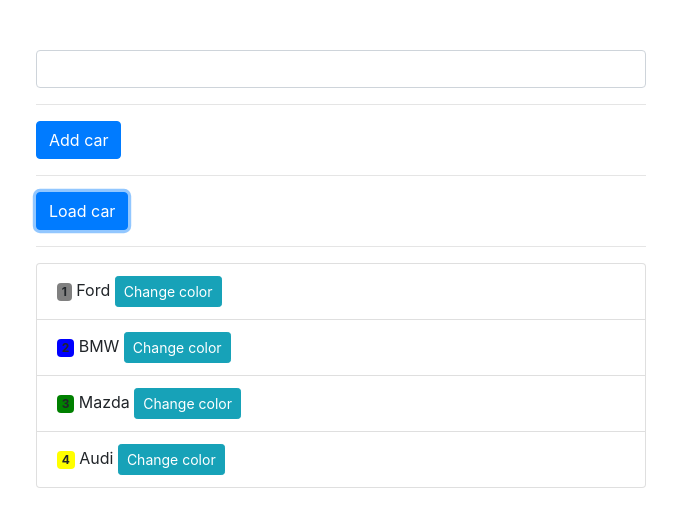
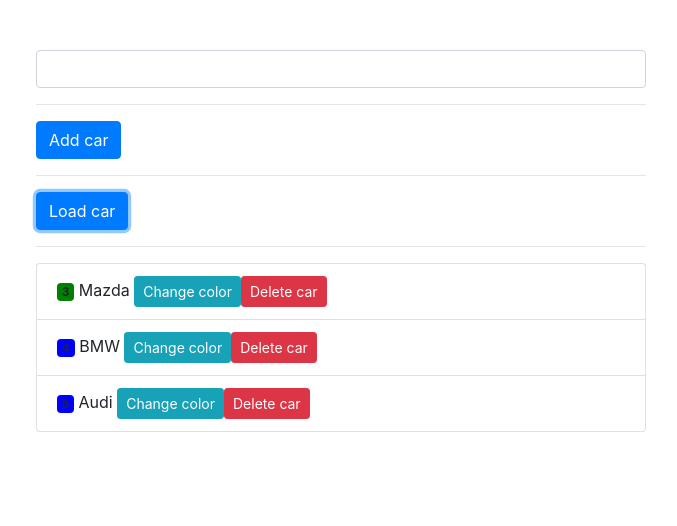
Before and after one commit to Shiinzy8/15_Angular, an Angular app in the folder Angular-coursehunters/: page / in a window 1280 px wide. Both pictures are taken after a click on the button "Load car". Shown: the top 526 px of the page, without its empty margins (299-976 px from the left). Built offline with nearby package versions, Linux system fonts and the light colour scheme; data requests are answered from the project's data file.

Commit message:
удаление елементов методом DELETE

```diff
--- a/Angular-coursehunters/src/app/app.component.html
+++ b/Angular-coursehunters/src/app/app.component.html
@@ -18,6 +18,9 @@
       <button class="btn btn-sm btn-info" (click)="setNewColor(car)">
         Change color
       </button>
+      <button class="btn btn-sm btn-danger" (click)="deleteCar(car)">
+        Delete car
+      </button>
     </li>
   </ul>
 </div>
--- a/Angular-coursehunters/src/app/app.component.ts
+++ b/Angular-coursehunters/src/app/app.component.ts
@@ -4,7 +4,7 @@
 interface Cars {
   name: string;
   color: string;
-  number: number;
+  id: number;
 }
 
 @Component({
@@ -56,4 +56,14 @@
         console.log(data);
       });
   }
+
+  deleteCar(car: Cars) {
+    this.carsService
+      .deleteCar(car)
+      .subscribe(
+        (data) => {
+          this.cars = this.cars.filter(c => c.id !== car.id);
+          console.log(this.cars);
+        });
+  }
 }
--- a/Angular-coursehunters/src/app/cars.service.ts
+++ b/Angular-coursehunters/src/app/cars.service.ts
@@ -22,4 +22,8 @@
     car.color = color;
     return this.http.put(this.url + `/${car.id}`, car);
   }
+
+  deleteCar(car: any) {
+    return this.http.delete(this.url + `/${car.id}`);
+  }
 }
--- a/Angular-coursehunters/src/db.json
+++ b/Angular-coursehunters/src/db.json
@@ -1,24 +1,19 @@
 {
   "cars": [
-    {
-      "name": "Ford",
-      "color": "grey",
-      "id": 1
-    },
-    {
-      "name": "BMW",
-      "color": "blue",
-      "id": 2
-    },
     {
       "name": "Mazda",
       "color": "green",
       "id": 3
     },
     {
+      "name": "BMW",
+      "color": "blue",
+      "id": 4
+    },
+    {
       "name": "Audi",
-      "color": "yellow",
-      "id": 4
+      "color": "blue",
+      "id": 5
     }
   ]
 }
```
